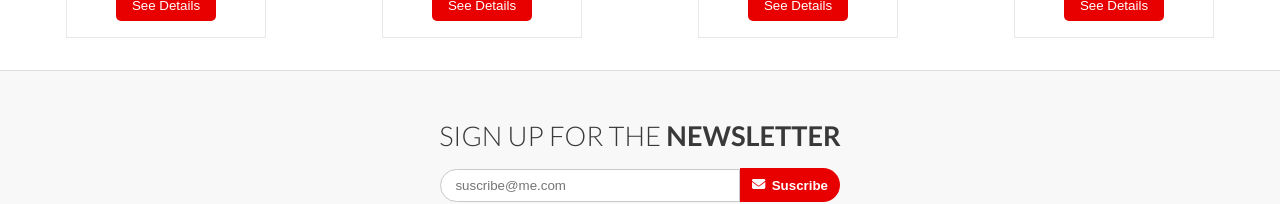
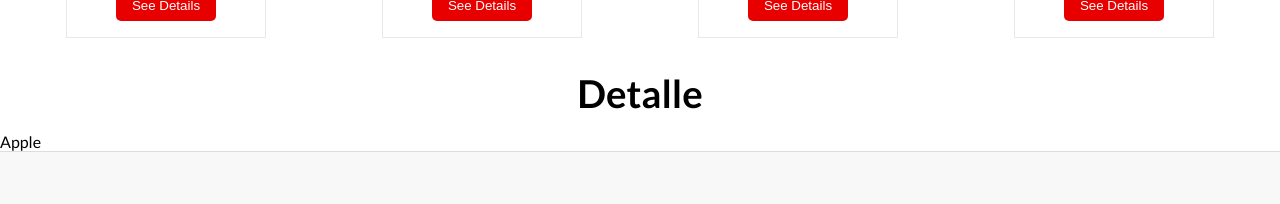
Before and after one commit to nicoc12024/ecommerceproject, a React (Create React App) app: page / in a window 1280 px wide. Shown: the part 1159-1363 px from the top of the page. Built offline with nearby package versions, Linux system fonts and the light colour scheme.

Commit message:
detalle-producto

```diff
--- a/package.json
+++ b/package.json
@@ -9,6 +9,7 @@
     "react": "^18.2.0",
     "react-dom": "^18.2.0",
     "react-loader-spinner": "^5.1.5",
+    "react-router-dom": "^6.3.0",
     "react-scripts": "5.0.1",
     "react-slick": "^0.29.0",
     "react-spinners": "^0.13.3",
--- a/src/App.js
+++ b/src/App.js
@@ -1,16 +1,21 @@
 import "./App.css";
 import Header from "./Components/Header/Header";
 import ItemListContainer from "./Components/ItemListContainer/ItemListContainer";
+import ItemDetailContainer from "./Components/ItemDetailContainer/ItemDetailContainer";
 import NewsLetter from "./Components/NewsLetter/NewsLetter";
 import Footer from "./Components/Footer/Footer";
+import { BrowserRouter, Routes } from "react-router-dom";
 
 function App() {
   return (
     <div className="App">
-      <Header />
-      <ItemListContainer />
-      <NewsLetter />
-      <Footer />
+      <BrowserRouter>
+        <Header />
+        <ItemListContainer />
+        <ItemDetailContainer />
+        <NewsLetter />
+        <Footer />
+      </BrowserRouter>
     </div>
   );
 }
--- /dev/null
+++ b/src/Components/ItemDetail/ItemDetail.js
@@ -0,0 +1,4 @@
+function ItemDetail({ brand }) {
+  return <div>{brand}</div>;
+}
+export default ItemDetail;
--- /dev/null
+++ b/src/Components/ItemDetailContainer/ItemDetailContainer.js
@@ -0,0 +1,23 @@
+import { useState, useEffect } from "react";
+import { getProductById } from "../../asyncProducts";
+import ItemDetail from "../ItemDetail/ItemDetail";
+
+function ItemDetailContainer() {
+  const [product, setProduct] = useState();
+
+  useEffect(() => {
+    getProductById("1")
+      .then((product) => setProduct(product))
+      .catch((error) => {
+        console.log(error);
+      });
+  }, []);
+
+  return (
+    <div>
+      <h1>Detalle</h1>
+      <ItemDetail {...product} />
+    </div>
+  );
+}
+export default ItemDetailContainer;
--- a/src/asyncProducts.js
+++ b/src/asyncProducts.js
@@ -159,3 +159,11 @@ export const getProducts = () => {
     }, 1500);
   });
 };
+
+export const getProductById = (id) => {
+  return new Promise((resolve) => {
+    setTimeout(() => {
+      resolve(products.find((prod) => prod.id === id));
+    }, 500);
+  });
+};
```
Also changed, not shown: 1 other file (tests, documents, lock files or other folders).
